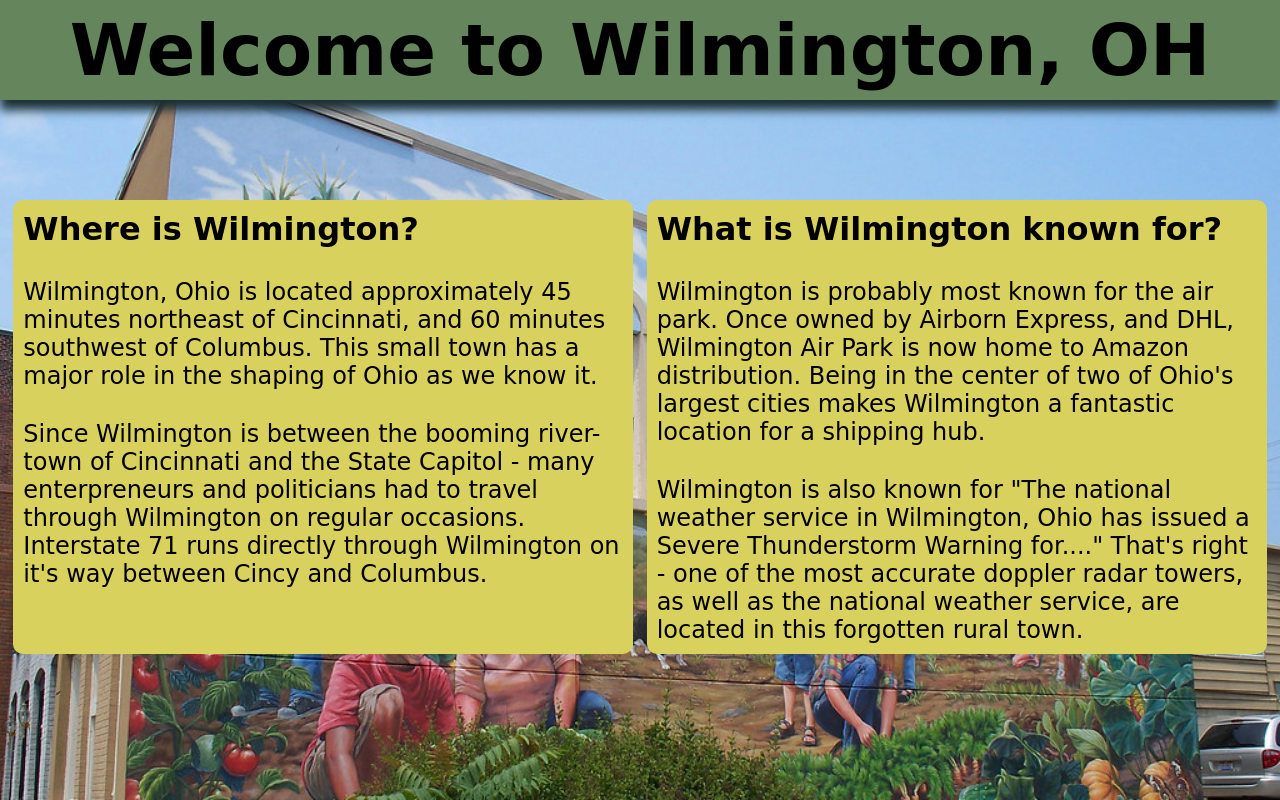
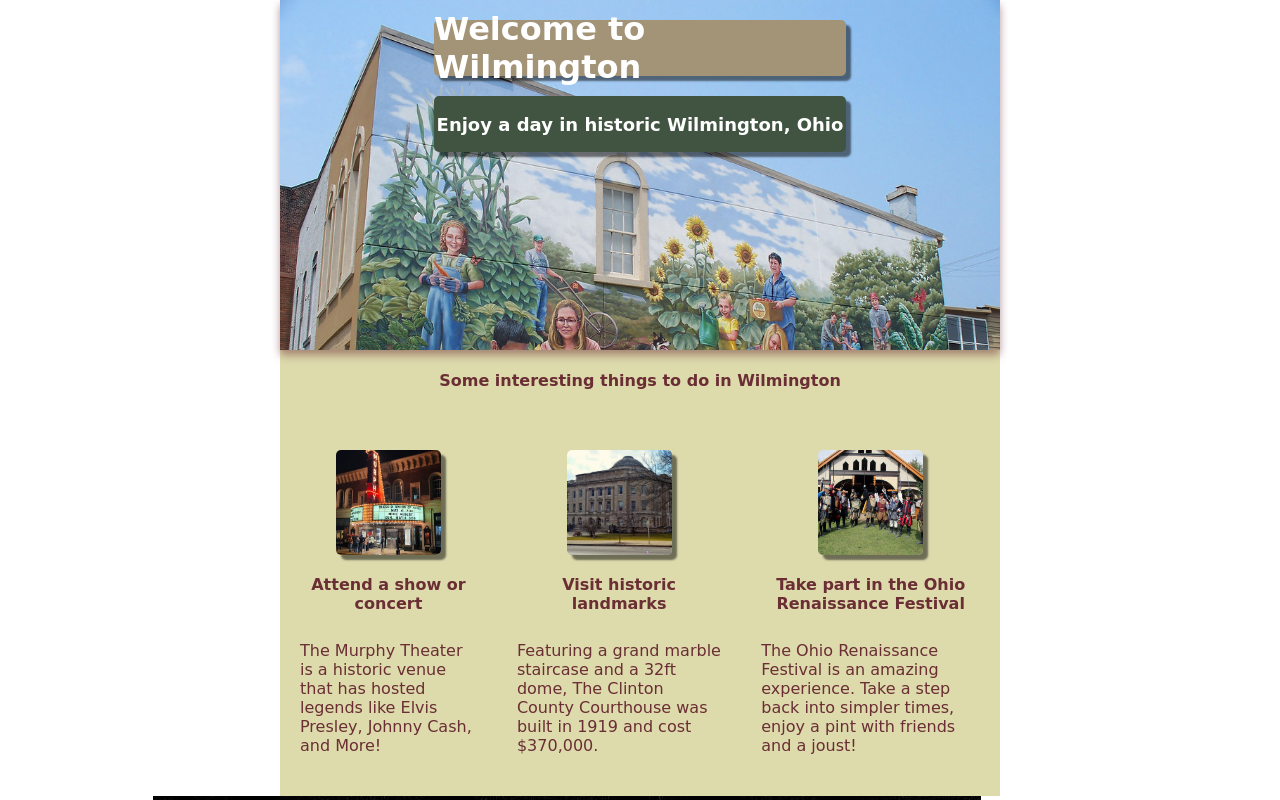
Before and after one commit to BlakeT87/hometown-homage, a plain HTML site: page index.html in a window 1280 px wide. Shown: the top 800 px of the page. Drawn offline with Linux system fonts and the light colour scheme; a web font is replaced by a local one.

Commit message:
recompiled HTMl and CSS added Images

```diff
--- a/index.html
+++ b/index.html
@@ -11,18 +11,48 @@
     <title>I ❤️ Wilmington</title>
 </head>
 <body>
-    <div id="header">
-        <h1>Welcome to Wilmington, OH</h1>
+
+    <div id="hero">
+        <div class="hero-text">
+            <h1 id="hero-title">Welcome to Wilmington</h1>
+        </div>
+        <div class="hero-text">
+            <h3 id="hero-description">Enjoy a day in historic Wilmington, Ohio</h1>
+        </div>
     </div>
-    <div id="hero">
-        <div class="info">
-            <h1>Where is Wilmington?</h1>
-            <p>Wilmington, Ohio is located approximately 45 minutes northeast of Cincinnati, and 60 minutes southwest of Columbus. This small town has a major role in the shaping of Ohio as we know it.</p><p>Since Wilmington is between the booming river-town of Cincinnati and the State Capitol - many enterpreneurs and politicians had to travel through Wilmington on regular occasions. Interstate 71 runs directly through Wilmington on it's way between Cincy and Columbus.</p>
+
+    <div id="main">
+        <h2 class="title">Some interesting things to do in Wilmington</h1>
+        <div id="main-info">
+            <div class="info">
+                <div class="info-block">
+                    <img class="location-pic" src="Images/Murphy/Sign-Lit-2.jpg">
+                    <h2 class="title">Attend a show or concert</h2>
+                    <p class = description>The Murphy Theater is a historic venue that has hosted legends like Elvis Presley, Johnny Cash, and More!</p>
+                </div>
+                <div class="info-block">
+                    <img class="location-pic" src="Images/Courthouse/Outside.jpg">
+                    <h2 class="title">Visit historic landmarks</h2>
+                    <p class="description">Featuring a grand marble staircase and a 32ft dome, The Clinton County Courthouse was built in 1919 and cost $370,000. </p>
+                </div>
+                <div class="info-block">
+                    <img class="location-pic" src="Images/renfest.jpg">
+                    <h2 class="title">Take part in the Ohio Renaissance Festival</h2>
+                    <p class="description">The Ohio Renaissance Festival is an amazing experience. Take a step back into simpler times, enjoy a pint with friends and a joust!</p>
+                </div>
+            </div>
         </div>
-        <div class="info">
-            <h1>What is Wilmington known for?</h1>
-            <p>Wilmington is probably most known for the air park. Once owned by Airborn Express, and DHL, Wilmington Air Park is now home to Amazon distribution. Being in the center of two of Ohio's largest cities makes Wilmington a fantastic location for a shipping hub.</p>
-            <p>Wilmington is also known for "The national weather service in Wilmington, Ohio has issued a Severe Thunderstorm Warning for...." That's right - one of the most accurate doppler radar towers, as well as the national weather service, are located in this forgotten rural town.</p>
+    </div>
+
+    <div id="footer">
+        <div class="guide-block">
+            <img id="avatar" src="Images/dadpic.jpg">
+            <div class="guide-info">
+                <h2 class="title">Your guide</h1>
+                <p class="description">“My family has been living in Wilmington for over 60 years. I would love to show you everything Wilmington has to offer."</p>
+                <h3 class="signature">Blake Tolliver</h3>
+                <p class="signature"><a class="link" href="mailto:blaketolliver87@gmail.com">Send me an E-mail!</a></p>
+            </div>
         </div>
     </div>
 
--- a/styles.css
+++ b/styles.css
@@ -1,50 +1,106 @@
-
 *{
-    margin: 0;
-    padding: 0;
+    margin: 0px;
+    padding: 0px;
+    /*border: 1px dotted blue;*/
 }
 
-/* colors
-Yellow #d9d15e
-Dark Blue #1b2e34
-Light Blue #8bbbec
-Green #65855d
-Red #9b3036
-*/
+html{
+    font-family: 'Fondamento', cursive;
+}
 
-
-#header{
-    font-size: 36px;
-    display: flex;
-    align-items: center;
-    justify-content: space-around;
-    background-color: #65855d;
-    height: 100px;
-    box-shadow: 0px 10px 10px #1b2e34;
+h1{
+    font-size:32px;
+}
+h2{
+    font-size:24px;
+}
+h3{
+    font-size:18px;
 }
 
 body{
-    background-image:url(Images/Mural.jpg);
-    background-size: cover;
-    font-family: 'Fondamento', cursive;
+    display: flex;
+    flex-direction: column;
+    align-items: center;
 }
 
+
 #hero{
-    margin-top: 100px;
+    background: url("Images/Murals/Garden-Mural.jpg");
+    width: 720px;
+    height: 350px;
+    background-size: cover;
+    margin: 0 auto;
     display: flex;
-    justify-content: space-evenly;
+    flex-direction: column;
+    justify-content: flex-start;
+    align-items: center;
+    filter:drop-shadow(0px 5px 4px rgba(106, 46, 52, 0.5));
+}
+
+#hero-title{
+    margin-top: 20px;
+    margin-bottom: 20px;
+    display: flex;
+    align-items: center;
+    justify-content: center;
+    width: 412px;
+    height: 56px;
+    border-radius: 5px;
+    color: white;
+    background: #A39377;
+    box-shadow: 5px 5px 2px rgb(0,0,0,0.5);
+}
+
+#hero-description{
+    display: flex;
+    align-items: center;
+    justify-content: center;
+    width: 412px;
+    height: 56px;
+    border-radius: 5px;
+    color: white;
+    background: #415442;
+    box-shadow: 5px 5px 2px rgb(0,0,0,0.5);
+}
+
+#main{
+    color: #6A2E34;
+    padding: 20px 0px;
+    display: flex;
+    flex-direction: column;
+    align-items: center;
+    justify-content: center;
+    background-color:#DDDAAC;
+    width: 720px;
+    height: 406px;
+}
+
+.location-pic{
+    height: 105px;
+    width: 105px;
+    object-fit: cover;
+    border-radius: 5px;
+    box-shadow: 5px 5px 2px rgba(0, 0, 0, 0.5);
 }
 
 .info{
-    padding: 10px;
-    border-radius: 10px;
-    max-width: 600px;
-    background-color:#d9d15e
-
+    display: flex;
+    justify-content: center;;
+    align-items: flex-start;
 }
 
-.info p{
-    font-size: 24px;
-    margin-top: 30px;
+.info-block{
+    display: flex;
+    flex-direction: column;
+    align-items: center;
+    justify-content: center;
+    padding: 40px 20px;
+}
 
+.title{
+    text-align: center;
+    height: 46px;
+    font-size: 16px;
+    margin: 20px 0px;
 }
```
Also changed, not shown: Images/dadpic.jpg (added), Images/renfest.jpg (added).
